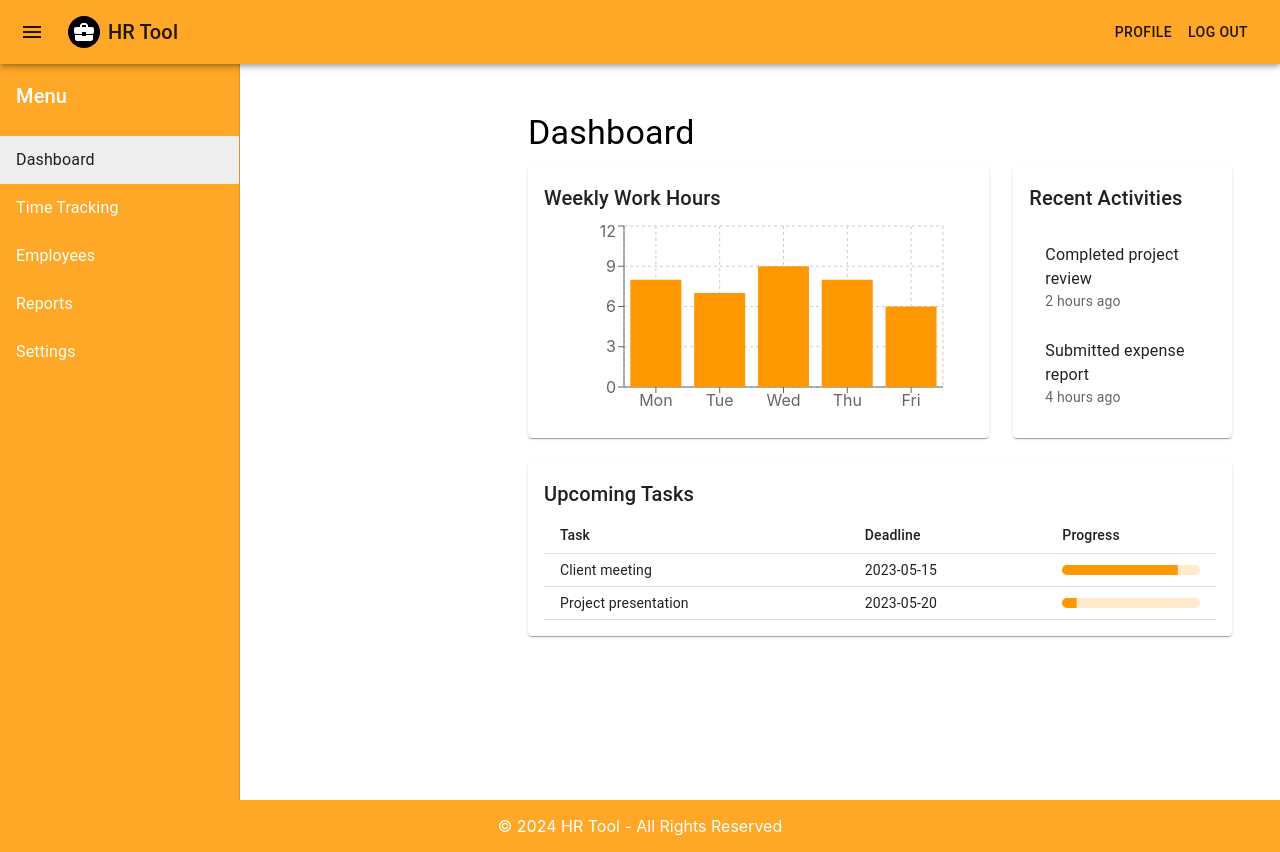
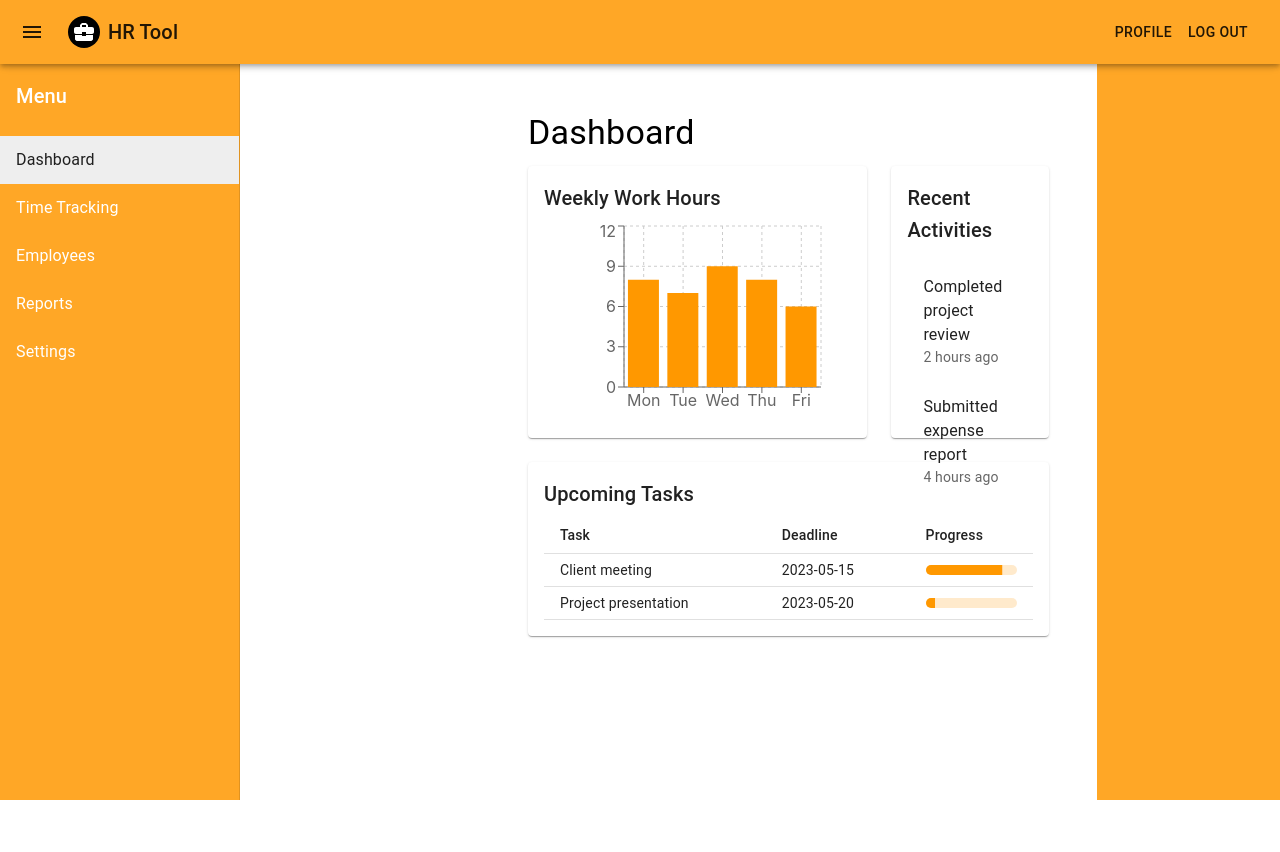
Before and after one commit to tobias-le/hr-app-frontend, a React (Create React App) app: page / in a window 1280 px wide. After the commit the page ends 800 px from the top, so only its background shows below. Built offline with nearby package versions, Linux system fonts and the light colour scheme.

Commit message:
deleted code duplications

```diff
--- a/src/components/layout.tsx
+++ b/src/components/layout.tsx
@@ -11,27 +11,13 @@ import {
   AppBar,
   Toolbar,
   Button,
-  createTheme,
-  ThemeProvider,
   IconButton,
 } from "@mui/material";
 import MenuIcon from "@mui/icons-material/Menu";
 import BusinessCenterIcon from "@mui/icons-material/BusinessCenter";
-import { orange, grey } from "@mui/material/colors";
 import { menuItems } from "../config/menuItems";
 
 const drawerWidth = 240;
-
-const theme = createTheme({
-  palette: {
-    primary: {
-      main: orange[400],
-    },
-    secondary: {
-      main: grey[200],
-    },
-  },
-});
 
 interface LayoutProps {
   children: React.ReactNode;
@@ -46,7 +32,6 @@ export default function Layout({ children }: LayoutProps) {
   };
 
   return (
-    <ThemeProvider theme={theme}>
     <Box sx={{ display: "flex", minHeight: "100vh" }}>
       <AppBar
         position="fixed"
@@ -109,7 +94,7 @@ export default function Layout({ children }: LayoutProps) {
             Menu
           </Typography>
           <List>
-              {menuItems.map((item) => (
+            {menuItems.map((item: { text: string; path: string }) => (
               <ListItem key={item.text} disablePadding>
                 <ListItemButton
                   component={Link}
@@ -141,7 +126,6 @@ export default function Layout({ children }: LayoutProps) {
         <Toolbar />
         {children}
       </Box>
-      </Box>
       <Box
         component="footer"
         sx={{
@@ -153,6 +137,6 @@ export default function Layout({ children }: LayoutProps) {
       >
         © 2024 HR Tool - All Rights Reserved
       </Box>
-    </ThemeProvider>
+    </Box>
   );
 }
```
Lines whose indentation alone changed are shown as unchanged.
